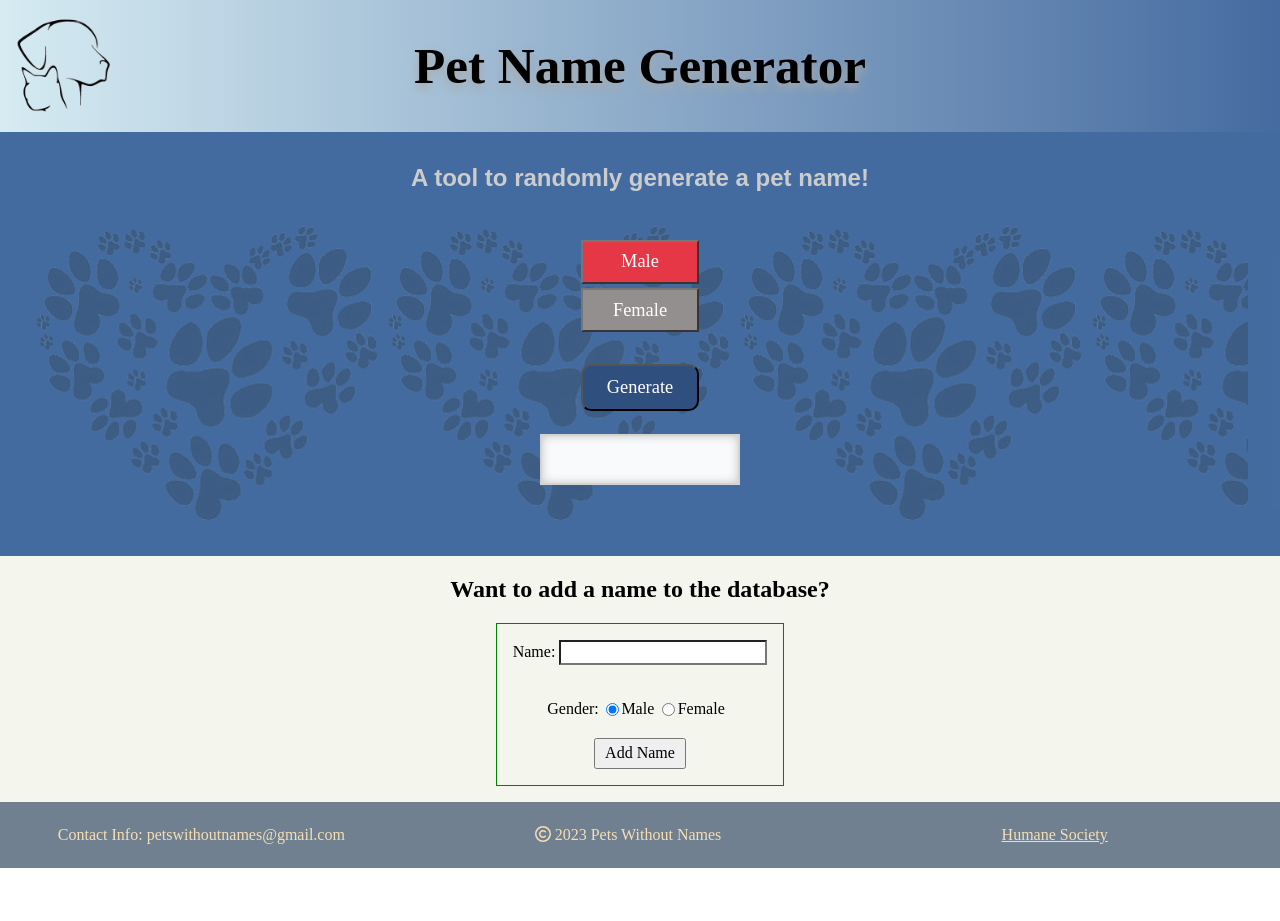
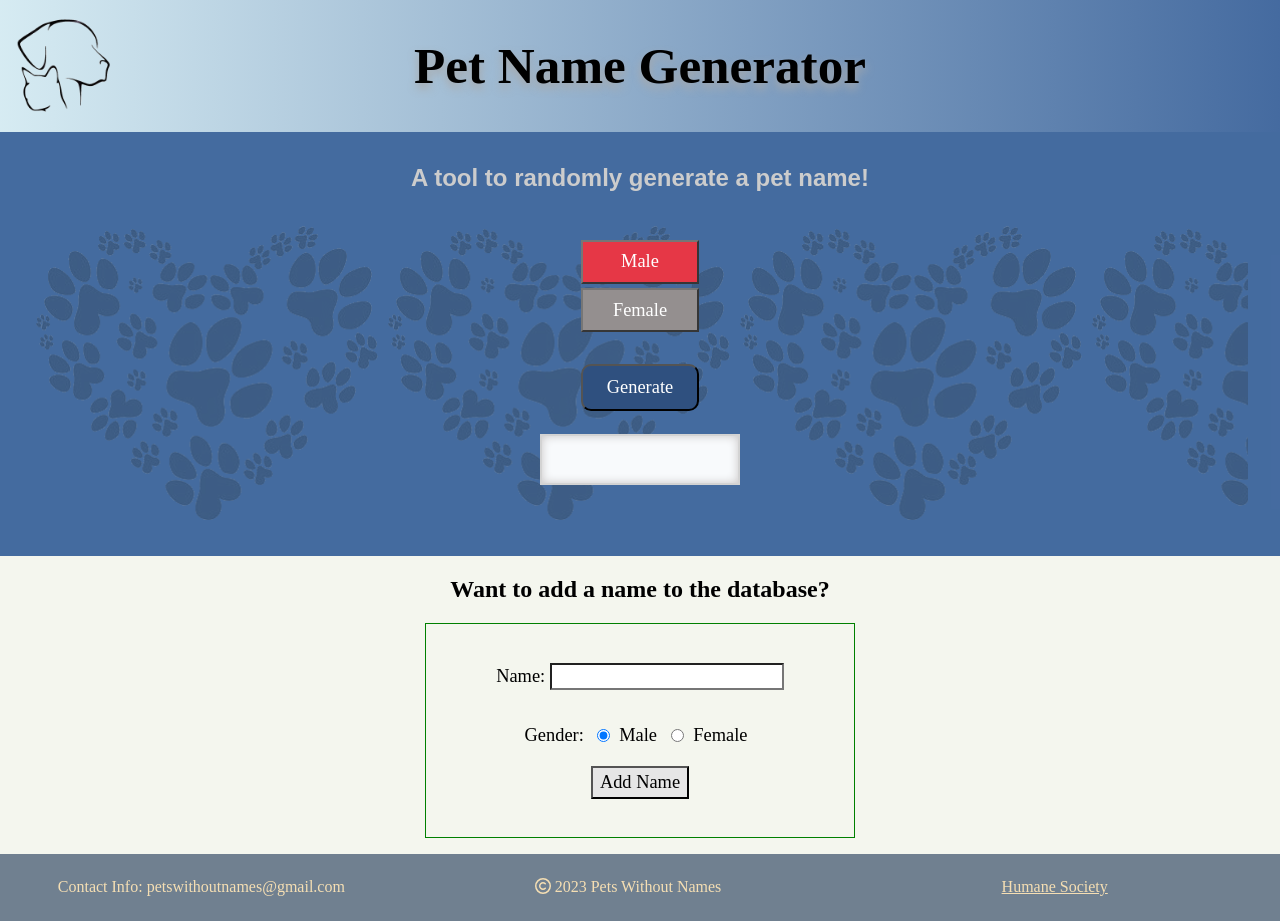
Before and after one commit to Pets-without-names/Jax-Pet-Names, a React (Create React App) app in the folder client/: page / in a window 1280 px wide. Before the commit the page ends 868 px from the top, so only its background shows below. Built offline with nearby package versions, Linux system fonts and the light colour scheme; no server answers; a web font is replaced by a local one.

Commit message:
adjusted background colors

```diff
--- a/client/src/styles/addName.css
+++ b/client/src/styles/addName.css
@@ -2,6 +2,7 @@
   --add-name-bg: hsl(80, 33%, 95%);
   --name-font: hsl(0, 0%, 0%);
   --input-bg-color: hsl(0, 0%, 100%);
+  --submit-bg-color: hsl(0, 0%, 90%);
 }
 
 .add-name-container {
@@ -37,13 +38,14 @@
   -webkit-box-align: center;
   -ms-flex-align: center;
   align-items: center;
-  padding: 1em;
+  padding: 3% 5%;
 }
 
 .submit-btn {
   margin-top: 0.75rem;
-  padding: 0.25rem 0.55rem;
-  height: 30.4px;
+  padding: 0.3vw 0.55vw;
+  font-size: calc(12px + 0.5vw);
+  background-color: var(--submit-bg-color);
 }
 
 form small {
@@ -52,6 +54,8 @@ form small {
 
 label {
   color: var(--name-font);
+  font-size: calc(12px + 0.5vw);
+  padding: 0 0.35em;
 }
 
 input {
```
